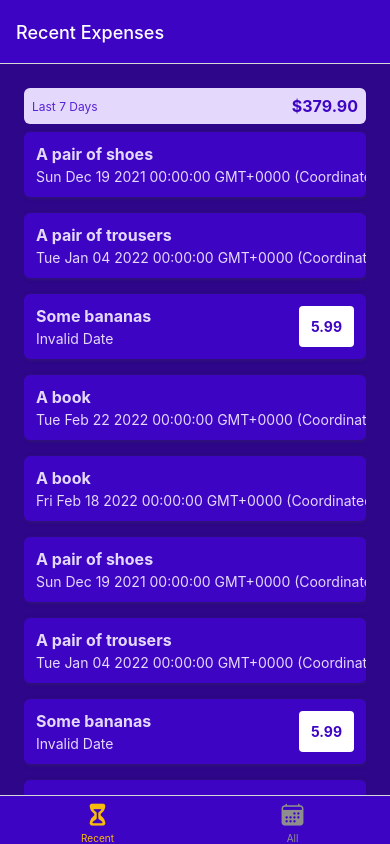
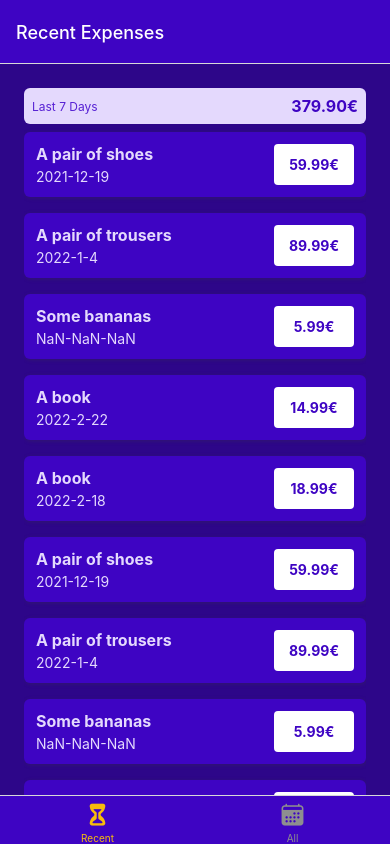
Before and after one commit to joaombpereira-eng/ExpenseTrackerApp, a React Native app: screen / in a window 390 px wide. Built offline with nearby package versions, Linux system fonts and the light colour scheme.

Commit message:
Formatting Dates

```diff
--- a/components/ExpensesOutput/ExpenseItem.js
+++ b/components/ExpensesOutput/ExpenseItem.js
@@ -1,5 +1,7 @@
 import {Pressable, View, StyleSheet, Text} from 'react-native';
+
 import {GlobalStyles} from '../../constants/styles';
+import {getFormattedDate} from '../../util/date';
 
 export default function ExpenseItem({description, amount, date}) {
   return (
@@ -9,10 +11,10 @@
           <Text style={[styles.textBase, styles.description]}>
             {description}
           </Text>
-          <Text style={styles.textBase}>{date.toString()}</Text>
+          <Text style={styles.textBase}>{getFormattedDate(date)}</Text>
         </View>
         <View style={styles.amountContainer}>
-          <Text style={styles.amount}>{amount}</Text>
+          <Text style={styles.amount}>{amount.toFixed(2)}€</Text>
         </View>
       </View>
     </Pressable>
@@ -48,6 +50,7 @@
     justifyContent: 'center',
     alignItems: 'center',
     borderRadius: 4,
+    minWidth: 80,
   },
   amount: {
     color: GlobalStyles.colors.primary500,
--- a/components/ExpensesOutput/ExpensesSummary.js
+++ b/components/ExpensesOutput/ExpensesSummary.js
@@ -9,7 +9,7 @@
   return (
     <View style={styles.container}>
       <Text style={styles.period}>{periodName}</Text>
-      <Text style={styles.sum}>${expensesSum.toFixed(2)}</Text>
+      <Text style={styles.sum}>{expensesSum.toFixed(2)}€</Text>
     </View>
   );
 }
--- /dev/null
+++ b/util/date.js
@@ -0,0 +1,3 @@
+export function getFormattedDate(date) {
+  return `${date.getFullYear()}-${date.getMonth() + 1}-${date.getDate()}`;
+}
```
